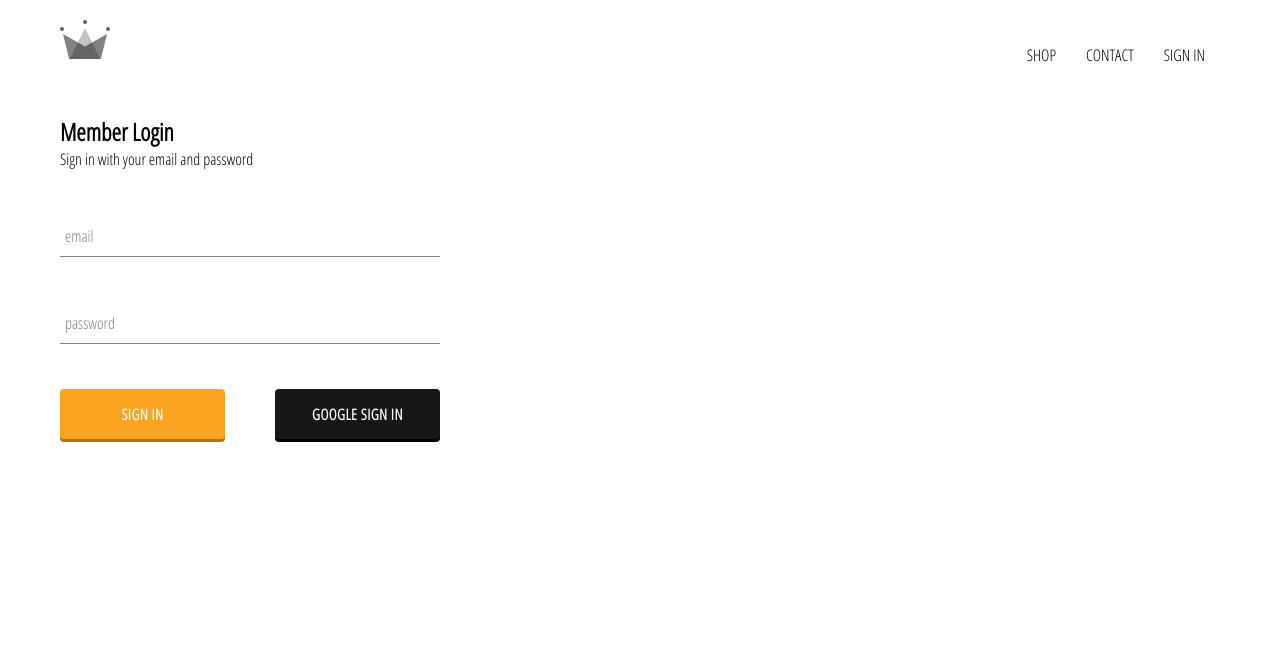
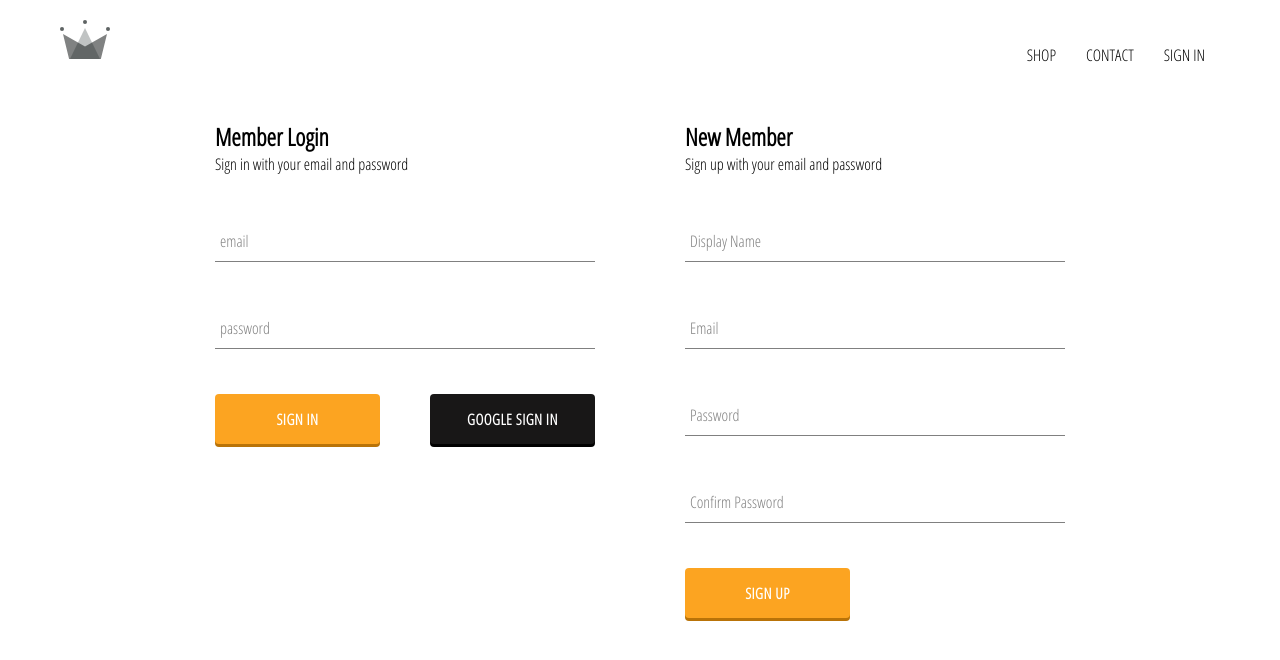
Before and after one commit to obicodeman555/fashion-store, a React (Create React App) app: page /signin in a window 1280 px wide. Shown: the top 660 px of the page. Built offline with nearby package versions, Linux system fonts and the light colour scheme; no server answers.

Commit message:
integrated sign-up form

```diff
--- a/src/App.js
+++ b/src/App.js
@@ -11,7 +11,7 @@ import SignInAndSignUpPage from "./pages/sign-in-and-sign-up/sign-in-and-sign-up
 
 import Header from "./components/header/header.component";
 
-import { auth } from "./firebase/firebase.utils";
+import { auth, createUserProfileDocument } from "./firebase/firebase.utils";
 
 class App extends React.Component {
   constructor() {
@@ -25,9 +25,23 @@ class App extends React.Component {
   unsubscribeFromAuth = null;
 
   componentDidMount() {
-    this.unsubscribeFromAuth = auth.onAuthStateChanged((user) => {
-      this.setState({ currentUser: user });
-      console.log(user);
+    this.unsubscribeFromAuth = auth.onAuthStateChanged(async (userAuth) => {
+      if (userAuth) {
+        const userRef = await createUserProfileDocument(userAuth);
+
+        userRef.onSnapshot((snapShot) => {
+          this.setState({
+            currentUser: {
+              id: snapShot.id,
+              ...snapShot.data(),
+            },
+          });
+        });
+      }
+
+      this.setState({
+        currentUser: userAuth,
+      });
     });
   }
 
--- /dev/null
+++ b/src/components/sign-up/sign-up.component.jsx
@@ -0,0 +1,100 @@
+import React from "react";
+
+import FormInput from "../form-input/form-input.component";
+import CustomButton from "../custom-button/custom-button.component";
+import { auth, createUserProfileDocument } from "../../firebase/firebase.utils";
+import "./sign-up.styles.scss";
+
+class SignUp extends React.Component {
+  constructor() {
+    super();
+
+    this.state = {
+      displayName: "",
+      email: "",
+      password: "",
+      confirmPassword: "",
+    };
+  }
+
+  handleSubmit = async (event) => {
+    event.preventDefault();
+    const { displayName, email, password, confirmPassword } = this.state;
+
+    if (password !== confirmPassword) {
+      alert("Password do not match");
+      return;
+    }
+
+    try {
+      const { user } = auth.createUserWithEmailAndPassword(email, password);
+
+      await createUserProfileDocument(user, { displayName });
+
+      this.setState({
+        displayName: "",
+        email: "",
+        password: "",
+        confirmPassword: "",
+      });
+    } catch (error) {
+      console.error(error);
+    }
+  };
+
+  handleChange = (event) => {
+    const { name, value } = event.target;
+
+    this.setState({ [name]: value });
+  };
+
+  render() {
+    const { displayName, email, password, confirmPassword } = this.state;
+    return (
+      <div className="sign-up">
+        <h2 className="titl">New Member</h2>
+        <span>Sign up with your email and password</span>
+        <form className="sign-up-form" onSubmit={this.handleChange}>
+          <FormInput
+            type="text"
+            name="displayName"
+            value={displayName}
+            onChange={this.handleChange}
+            label="Display Name"
+            required
+          />
+
+          <FormInput
+            type="email"
+            name="email"
+            value={email}
+            onChange={this.handleChange}
+            label="Email"
+            required
+          />
+
+          <FormInput
+            type="password"
+            name="password"
+            value={password}
+            onChange={this.handleChange}
+            label="Password"
+            required
+          />
+
+          <FormInput
+            type="password"
+            name="confirmPassword"
+            value={confirmPassword}
+            label="Confirm Password"
+            required
+          />
+
+          <CustomButton type="submit">SIGN UP</CustomButton>
+        </form>
+      </div>
+    );
+  }
+}
+
+export default SignUp;
--- /dev/null
+++ b/src/components/sign-up/sign-up.styles.scss
@@ -0,0 +1,5 @@
+.sign-up {
+  display: flex;
+  flex-direction: column;
+  width: 380px;
+}
--- a/src/firebase/firebase.utils.js
+++ b/src/firebase/firebase.utils.js
@@ -13,6 +13,32 @@ const config = {
   measurementId: "G-1K0CJWZ43V",
 };
 
+export const createUserProfileDocument = async (userAuth, additionalData) => {
+  if (!userAuth) return;
+
+  const userRef = firestore.doc(`users/${userAuth.uid}`);
+
+  const snapShot = await userRef.get();
+
+  if (!snapShot.exists) {
+    const { displayName, email } = userAuth;
+    const createdAt = new Date();
+
+    try {
+      await userRef.set({
+        displayName,
+        email,
+        createdAt,
+        ...additionalData,
+      });
+    } catch (error) {
+      console.log("error creating user", error.message);
+    }
+  }
+
+  return userRef;
+};
+
 firebase.initializeApp(config);
 
 export const auth = firebase.auth();
--- a/src/pages/sign-in-and-sign-up/sign-in-and-sign-up.component.jsx
+++ b/src/pages/sign-in-and-sign-up/sign-in-and-sign-up.component.jsx
@@ -1,10 +1,12 @@
 import React from "react";
 import SignIn from "../../components/sign-in/sign-in.component";
+import SignUp from "../../components/sign-up/sign-up.component";
 import "./sign-in-and-sign-up.styles.scss";
 
 const SignInAndSignUpPage = () => (
   <div className="sign-in-and-sign-up">
     <SignIn />
+    <SignUp />
   </div>
 );
 
--- a/src/pages/sign-in-and-sign-up/sign-in-and-sign-up.styles.scss
+++ b/src/pages/sign-in-and-sign-up/sign-in-and-sign-up.styles.scss
@@ -0,0 +1,6 @@
+.sign-in-and-sign-up {
+  width: 850px;
+  display: flex;
+  justify-content: space-between;
+  margin: 30px auto;
+}
```
